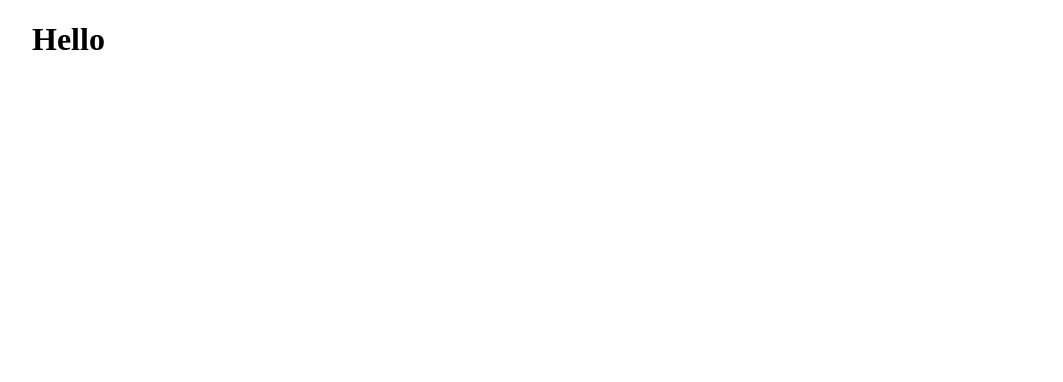
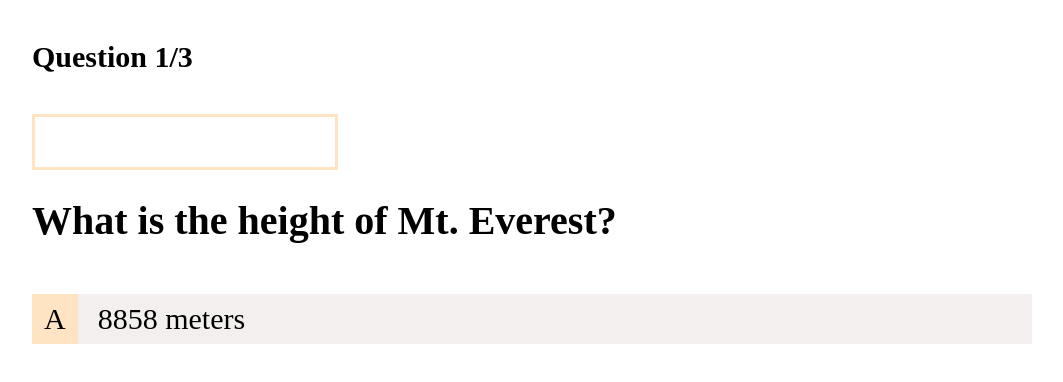
Before and after one commit to LeohangRai/Vue-practice-projects, a Vue app in the folder quiz-app/: page /quiz/1 in a window 1280 px wide. Shown: the top 382 px of the page, without its empty margins (108-1171 px from the left). Built offline with nearby package versions, Linux system fonts and the light colour scheme.

Commit message:
feat: add styling for quiz question page

```diff
--- a/quiz-app/src/views/QuizView.vue
+++ b/quiz-app/src/views/QuizView.vue
@@ -1,5 +1,79 @@
 <template>
   <div>
-    <h1>Hello</h1>
+    <header>
+      <h4>Question 1/3</h4>
+      <div class="bar">
+        <div class="completion"></div>
+      </div>
+    </header>
+    <div>
+      <div class="question-container">
+        <h1 class="question">What is the height of Mt. Everest?</h1>
+      </div>
+      <div class="options-container">
+        <div class="option">
+          <p class="option-label">A</p>
+          <p class="option-value">8858 meters</p>
+        </div>
+      </div>
+    </div>
   </div>
 </template>
+
+<style scoped>
+  header {
+    margin-top: 20px;
+  }
+
+  header h4 {
+    font-size: 30px;
+  }
+
+  .bar {
+    width: 300px;
+    height: 50px;
+    border: 3px solid bisque;
+  }
+
+  .completion {
+    height: 100%;
+    width: 0%;
+    background-color: bisque;
+  }
+
+  .question-container {
+    margin-top: 20px;
+  }
+
+  .question {
+    font-size: 40px;
+    margin-bottom: 20px;
+  }
+
+  .option {
+    /* display: flex; */
+    margin-bottom: 20px;
+    cursor: pointer;
+    display: flex;
+  }
+
+  .option-label {
+    background-color: bisque;
+    width: 50px;
+    height: 50px;
+    font-size: 30px;
+    display: flex;
+    align-items: center;
+    justify-content: center;
+  }
+
+  .option-value {
+    background-color: rgb(244, 239, 239);
+    width: 100%;
+    height: 50px;
+    font-size: 30px;
+    padding: 0 20px;
+    display: flex;
+    align-items: center;
+  }
+</style>
```
